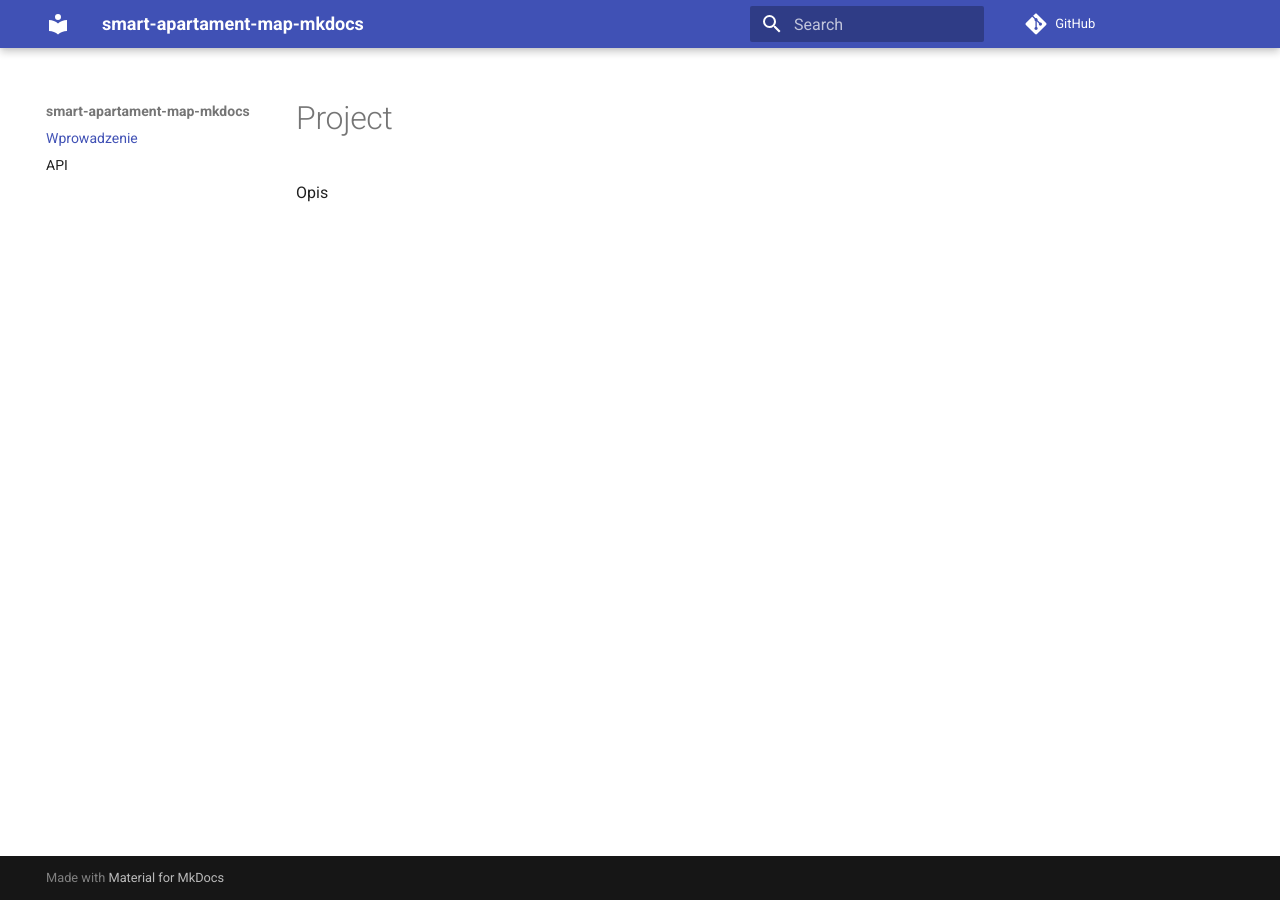
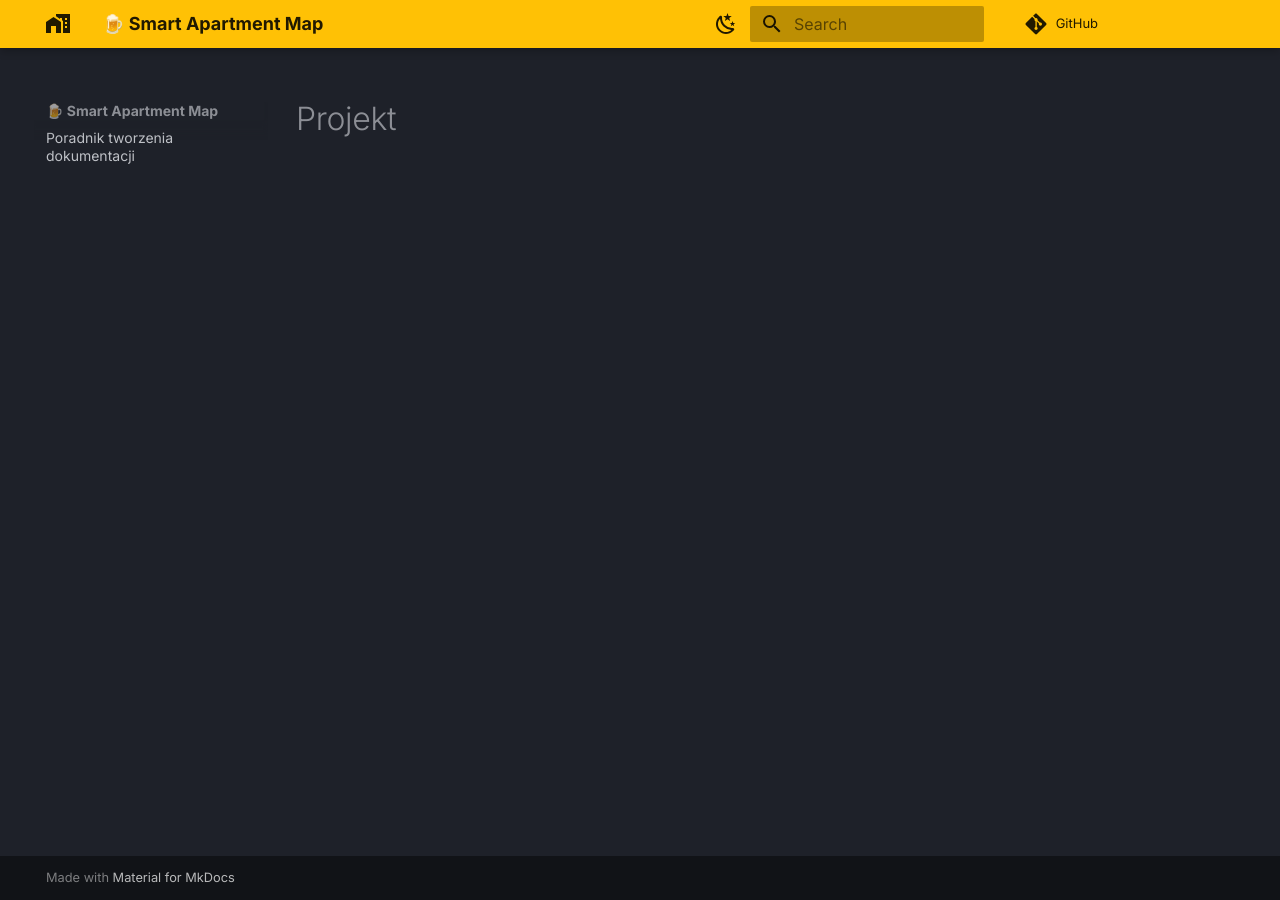
Before and after one commit to npnpdev/smart-apartment-map, an MkDocs documentation site: the page built from docs/index.md, in a window 1280 px wide. Built offline with MkDocs 1.6.1 and Material for MkDocs 9.7.7, drawn with Linux system fonts in a browser that asks for light colours; some web fonts are replaced; comment, search, counter and statistics services are not loaded.

Commit message:
- Updated overall wiki appearance (colors, style) - Added light and dark mode (theme toggle) - Added several new documentation features - Refactored code and configuration - Added user guide

```diff
--- a/docs/index.md
+++ b/docs/index.md
@@ -1,3 +1 @@
-# Project
-
-Opis
+# Projekt
--- a/mkdocs.yml
+++ b/mkdocs.yml
@@ -1,8 +1,29 @@
-site_name: smart-apartament-map-mkdocs
-site_url: https://twoja-org.github.io/your-repo/
-repo_url: https://github.com/twoja-org/your-repo
+site_name: "🍺 Smart Apartment Map"
+repo_url: https://github.com/npnpdev/smart-apartment-map.git
 theme:
   name: material
+  font:
+    text: Inter
+    code: JetBrains Monoć
+  icon:
+    logo: material/home-city
+  palette:
+      # Dark Mode
+    - scheme: slate
+      toggle:
+        icon: material/weather-night
+        name: Dark mode
+      primary: amber
+      accent: purple
+
+      # Light mode
+    - scheme: default
+      toggle:
+        icon: material/weather-sunny
+        name: Light mode
+      primary: blue
+      accent: deep orange
+
   features:
     - navigation.sections
     - content.code.copy
@@ -21,8 +42,15 @@ plugins:
 markdown_extensions:
   - admonition
   - pymdownx.details
+  - pymdownx.inlinehilite
+  - pymdownx.snippets
   - pymdownx.highlight
   - pymdownx.superfences
+  - attr_list
+  - pymdownx.tabbed:
+      alternate_style: true
+  - pymdownx.emoji:
+      emoji_index: !!python/name:material.extensions.emoji.twemoji
+      emoji_generator: !!python/name:material.extensions.emoji.to_svg
 nav:
-  - Wprowadzenie: index.md
-  - API: reference.md
+  - Poradnik tworzenia dokumentacji: how-to-use.md
```
Also changed, not shown: docs/how-to-use.md (added, +211 -0 lines), docs/reference.md (+0 -3 lines).
